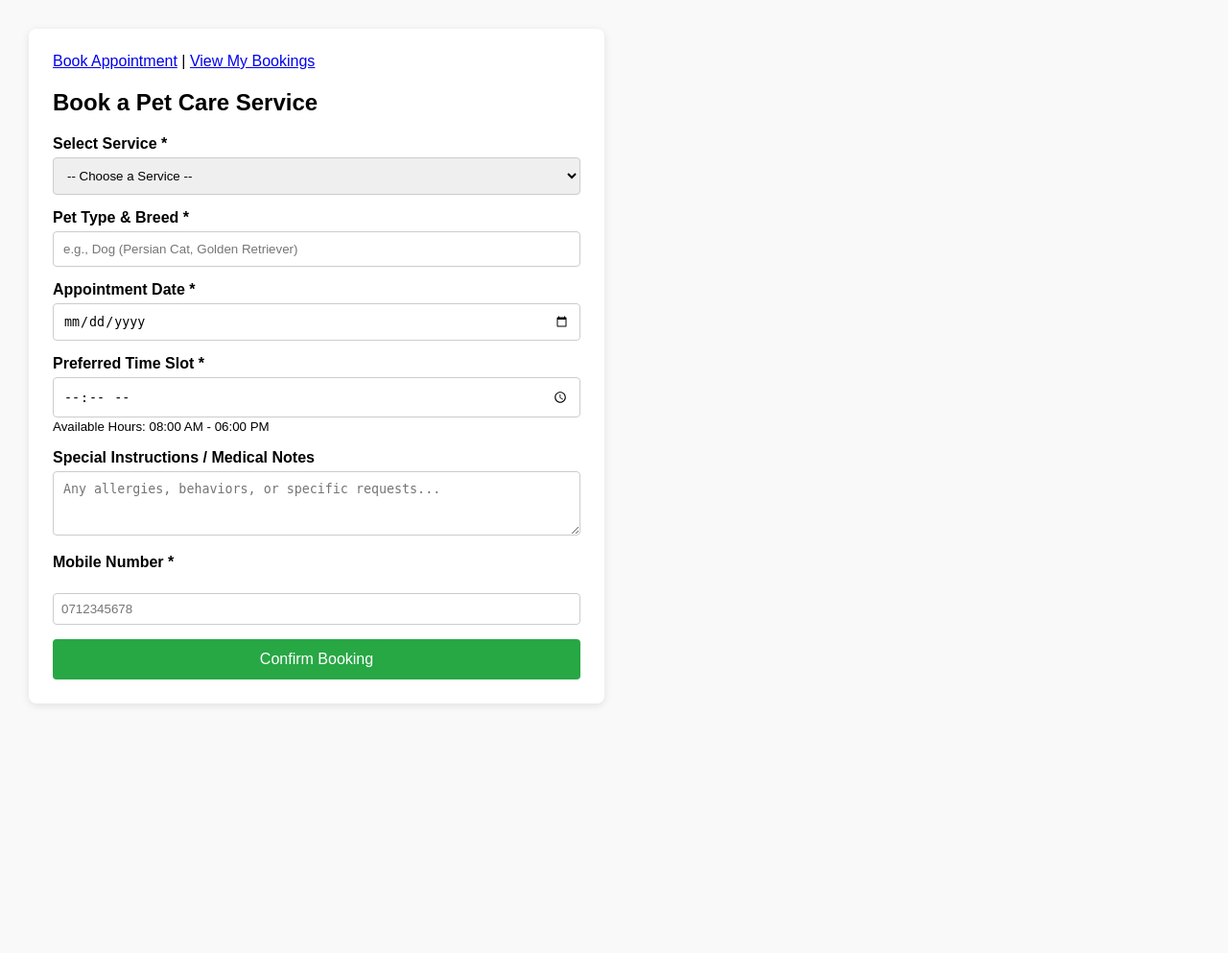
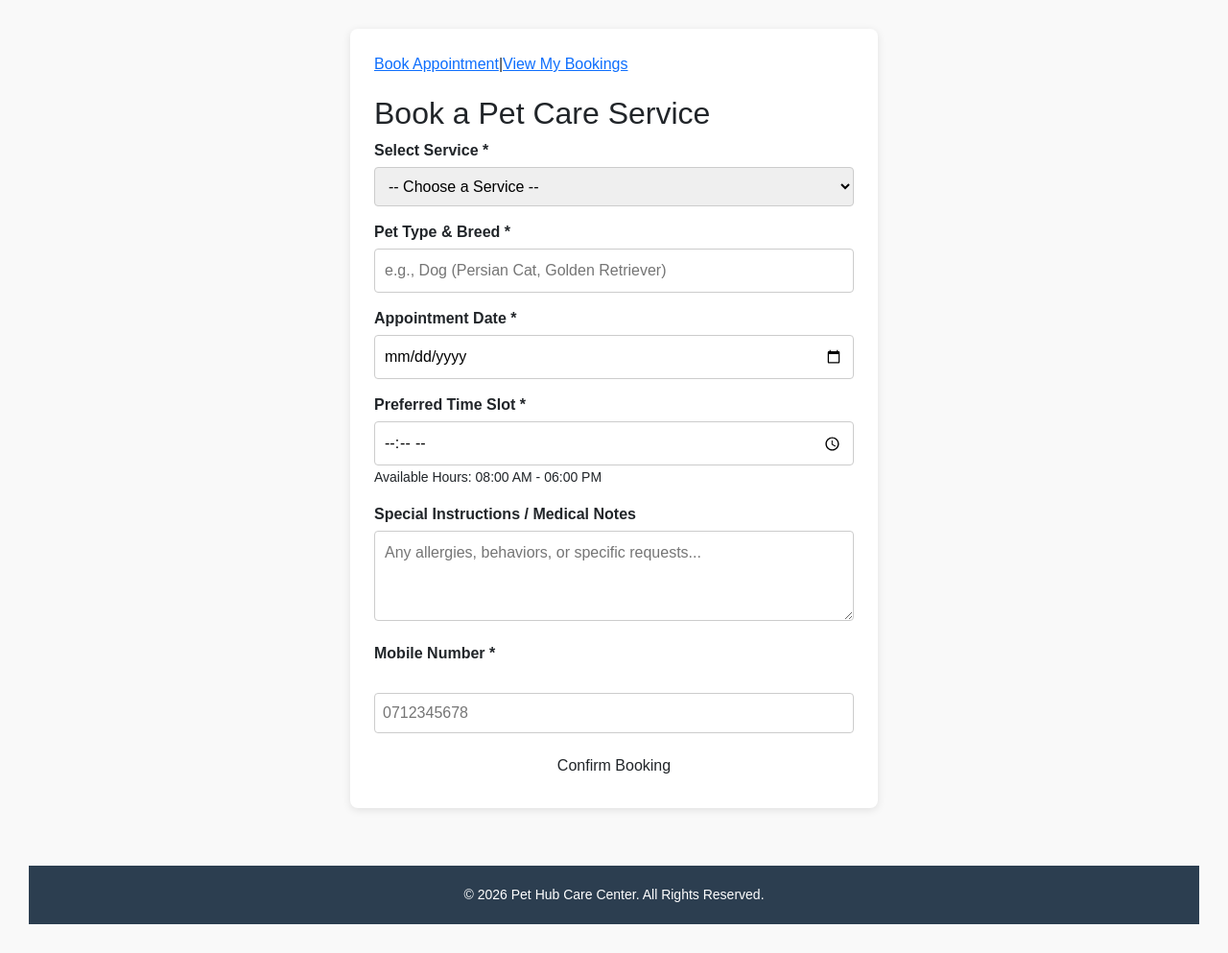
Before and after one commit to KinkiniGit/pet_hub, a PHP site: page /bopking.php in a window 1280 px wide. Shown: the whole page at 96% size. Before the commit the page ends 735 px from the top, so only its background shows below. Run offline with PHP 8.4, Linux system fonts and the light colour scheme; data that the repository does not hold is empty.

Commit message:
Update bopking.php

```diff
--- a/bopking.php
+++ b/bopking.php
@@ -44,7 +44,58 @@ $services_result = $conn->query("SELECT * FROM services");
 <head>
     <meta charset="UTF-8">
     <title>Pet Care Service Booking</title>
+    <link href="https://cdn.jsdelivr.net/npm/bootstrap@5.3.0/dist/css/bootstrap.min.css" rel="stylesheet">
+    <!-- FontAwesome Icons -->
+    <link rel="stylesheet" href="https://cdnjs.cloudflare.com/ajax/libs/font-awesome/6.4.0/css/all.min.css">
+
     <style>
+        :root{
+            primary: color #27ae60;
+            primary: hover #219150;
+            dark: blue #1b2a4a;
+            light: bg #f8f9fa;
+
+        }
+        body {
+             font-family: 'Segoe UI',
+              Arial, sans-serif; background: #f8f9fa;
+               margin: 0;
+               padding:0;
+               display:flex;
+               flex-direction:column;
+               min: height 100vh;
+}
+.main-container {
+    flex:1;
+
+}
+ .navbar {
+            background: #2c3e50;
+            padding: 15px 5%;
+        }
+        .navbar-brand {
+            color: #fff !important;
+            font-weight: bold;
+            font-size: 24px;
+        }
+        .nav-link {
+            color: #ecf0f1 !important;
+            font-weight: 500;
+            margin: 0 5px;
+            transition: 0.3s;
+        }
+ .nav-link:hover {
+            color: var(--primary-color) !important;
+        }
+
+        .alert {
+            background: #d4edda;
+            color: #155724;
+            padding: 12px;
+            border-radius: 5px;
+            margin-bottom: 20px;
+            text-align: center;
+        }
         body { font-family: Arial, sans-serif; margin: 30px; background-color: #f9f9f9; }
         .container { max-width: 550px; background: #fff; padding: 25px; border-radius: 8px; box-shadow: 0 2px 8px rgba(0,0,0,0.1); }
         .form-group { margin-bottom: 15px; }
@@ -57,6 +108,16 @@ $services_result = $conn->query("SELECT * FROM services");
         .success { color: green; font-weight: bold; }
         .danger { color: red; font-weight: bold; }
         .nav { margin-bottom: 20px; }
+/* Footer */
+        footer {
+            background: #2c3e50;
+            color: white;
+            text-align: center;
+            padding: 20px;
+            margin-top: 60px;
+            font-size: 14px;
+        }
+
     </style>
 </head>
 <body>
@@ -127,7 +188,13 @@ $services_result = $conn->query("SELECT * FROM services");
 
     </form>
 </div>
+  <!--footer-->
+<footer>
+    <p class="mb-0">&copy; <?= date('Y') ?> Pet Hub Care Center. All Rights Reserved.</p>
+</footer>
 
+<!-- Bootstrap 5 JS Bundle -->
+    <script src="https://cdn.jsdelivr.net/npm/bootstrap@5.3.0/dist/js/bootstrap.bundle.min.js"></script>
 
 
 </body>
```
